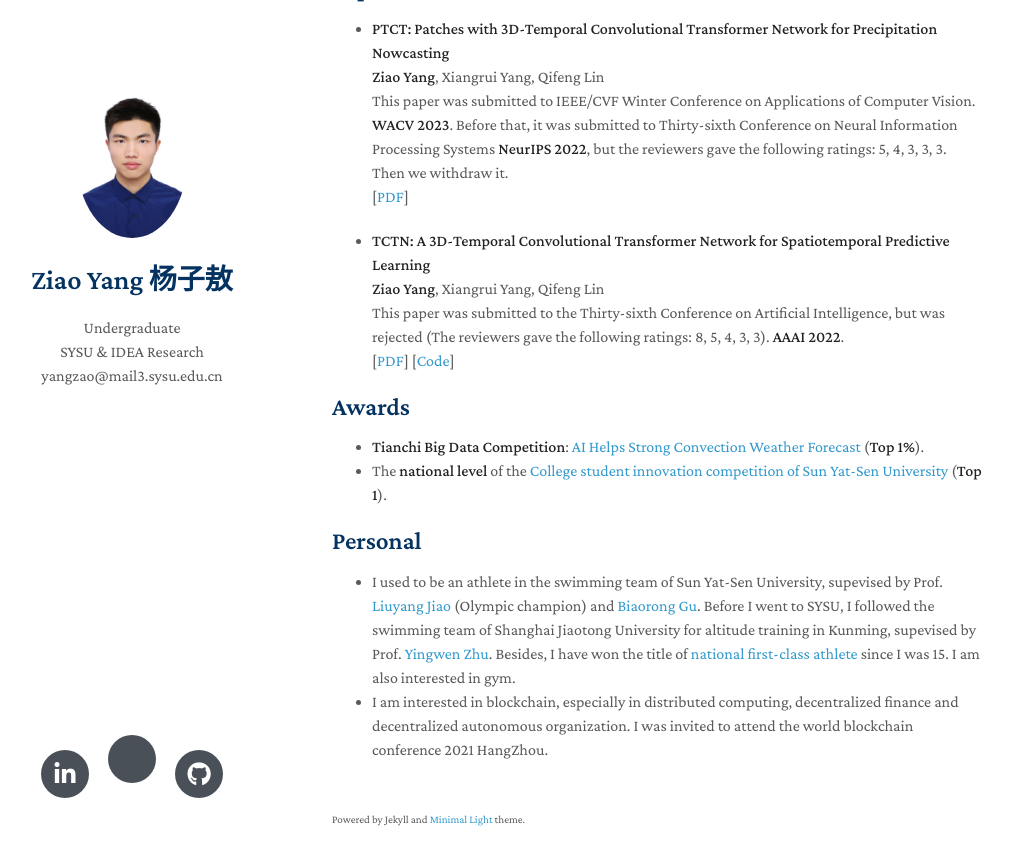
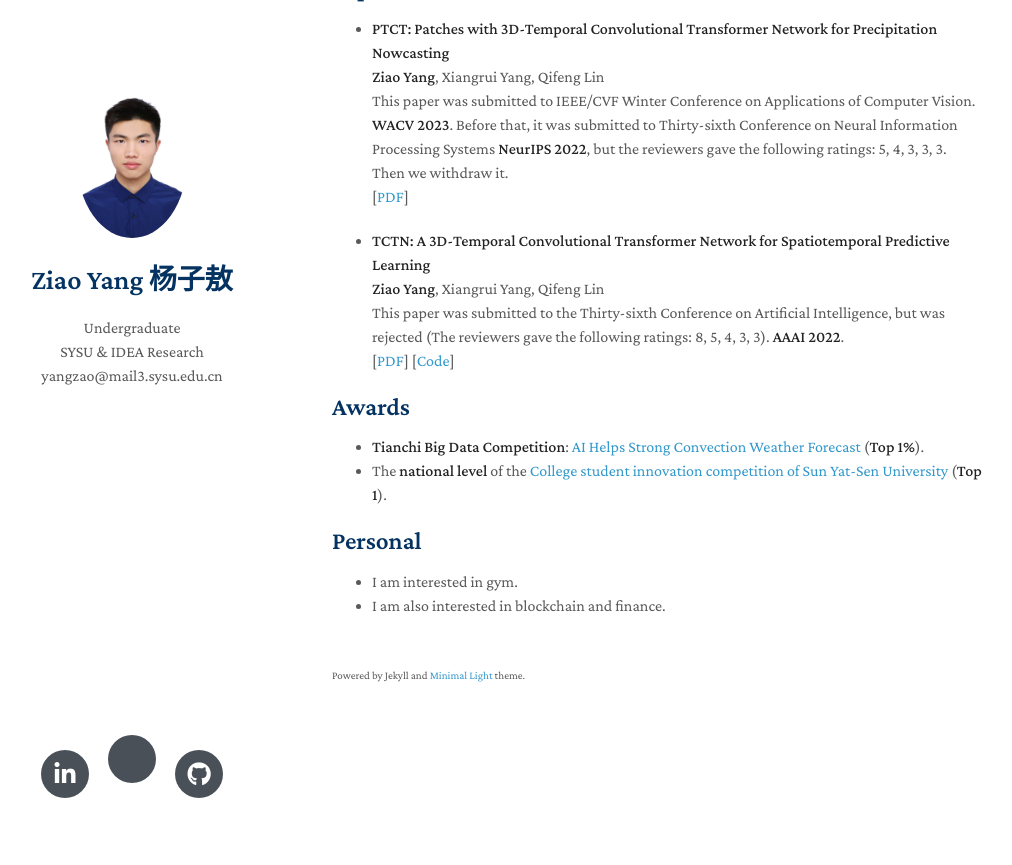
Before and after one commit to yangziao56/homepage, a Jekyll site: the page built from index.md, in a window 1280 px wide and 900 px high, scrolled down 804 px. Shown: the top 865 px of the window, without its empty margins (138-1150 px from the left). Built offline with Jekyll 4.4.1, drawn with Linux system fonts in a browser that asks for light colours; nearby versions of some CDN libraries; a style sheet for code colours, icons or effects is not loaded; our own code applies the rules of GitHub Pages for plain Markdown files.

Commit message:
Update index.md
Signed-off-by: Ziao Yang <70676524+yangziao56@users.noreply.github.com>

```diff
--- a/index.md
+++ b/index.md
@@ -53,5 +53,5 @@ You can learn more details about me and my research through my [CV](https://gith
 
 
 ## Personal
-- I used to be an athlete in the swimming team of Sun Yat-Sen University, supevised by Prof. [Liuyang Jiao](https://en.wikipedia.org/wiki/Jiao_Liuyang) (Olympic champion) and [Biaorong Gu](https://www.fina.org/athletes/1017831/biaorong-gu). Before I went to SYSU, I followed the swimming team of Shanghai Jiaotong University for altitude training in Kunming, supevised by Prof. [Yingwen Zhu](https://en.wikipedia.org/wiki/Zhu_Yingwen). Besides, I have won the title of [national first-class athlete](https://ydydj.univsport.com/index.php?m=index&c=look&a=seach_look&number=&user_name=%E6%9D%A8%E5%AD%90%E6%95%96&dengji=&item=&dict_value=&number2=&number3=) since I was 15. I am also interested in gym.
-- I am interested in blockchain, especially in distributed computing, decentralized finance and decentralized autonomous organization. I was invited to attend the world blockchain conference 2021 HangZhou.
+- I am interested in gym.
+- I am also interested in blockchain and finance.
```
